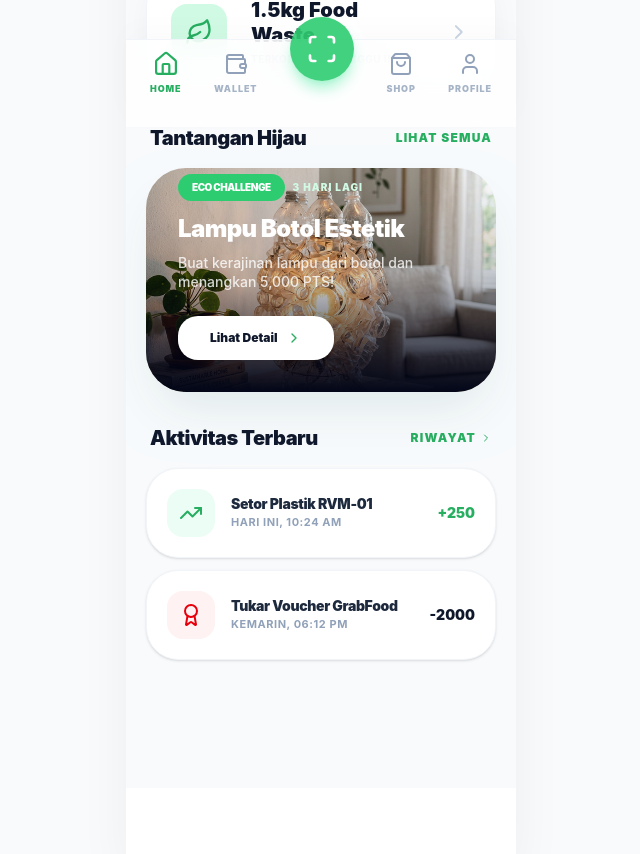
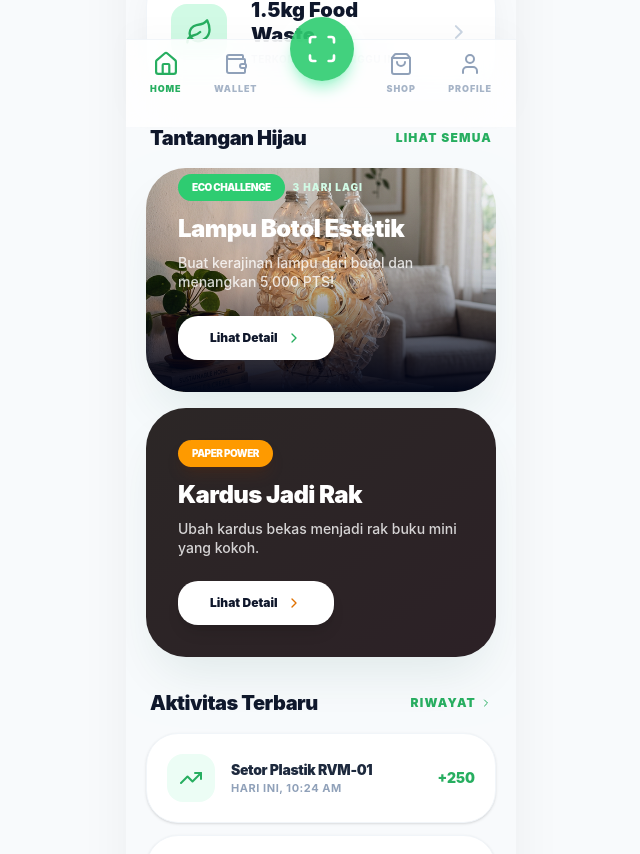
Before and after one commit to rafkiyuda/EcoSort-AI, a React (Vite) app: page / in a window 1280 px wide. Shown: the part 673-1527 px from the top of the page, without its empty margins (319-959 px from the left). Built offline with nearby package versions, Linux system fonts and the light colour scheme.

Commit message:
feat: add second challenge to dashboard

```diff
--- a/src/pages/Dashboard.tsx
+++ b/src/pages/Dashboard.tsx
@@ -156,6 +156,31 @@ const Dashboard = () => {
                         </button>
                     </div>
                 </motion.div>
+
+                {/* Second Challenge - Paper/Cardboard */}
+                <motion.div
+                    onClick={() => navigate('/challenge/1')}
+                    whileTap={{ scale: 0.98 }}
+                    className="relative rounded-[40px] overflow-hidden group shadow-2xl shadow-emerald-900/10 cursor-pointer bg-slate-900"
+                >
+                    <div className="absolute inset-0 bg-gradient-to-br from-amber-500/20 to-orange-500/20 opacity-60" />
+                    <div className="relative p-8 flex flex-col justify-end min-h-[220px]">
+                        <div className="flex items-center gap-2 mb-3">
+                            <span className="bg-amber-500 text-[10px] font-black py-1.5 px-3.5 rounded-full text-white uppercase tracking-tighter shadow-lg shadow-amber-900/20">Paper Power</span>
+                        </div>
+                        <h3 className="text-2xl font-black text-white mb-2 tracking-tight">Kardus Jadi Rak</h3>
+                        <p className="text-white/80 text-sm font-medium leading-snug">Ubah kardus bekas menjadi rak buku mini yang kokoh.</p>
+                        <button
+                            onClick={(e) => {
+                                e.stopPropagation();
+                                navigate('/challenge/1');
+                            }}
+                            className="mt-6 bg-white py-3.5 text-slate-900 rounded-[20px] font-black text-xs w-max px-8 flex items-center gap-2 shadow-lg active:scale-95 transition-all outline-none"
+                        >
+                            Lihat Detail <ChevronRight className="w-4 h-4 text-amber-600" />
+                        </button>
+                    </div>
+                </motion.div>
             </div>
 
             {/* Recent Activity */}
```
